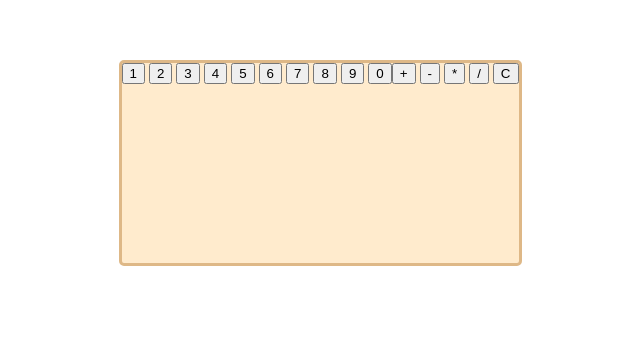
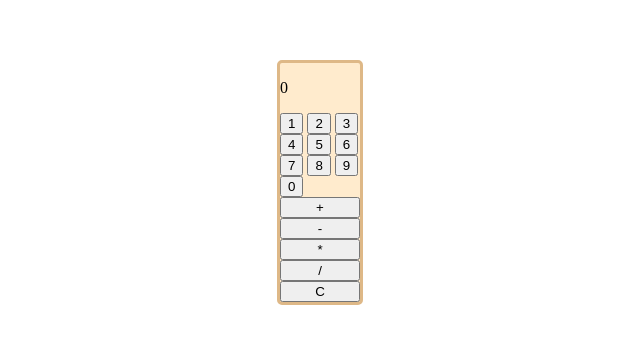
Before and after one commit to TrentJackson55/web-calculator, a plain HTML site: page index.html in a window 1280 px wide. Shown: the part 240-584 px from the top of the page, without its empty margins (320-960 px from the left). Drawn offline with Linux system fonts and the light colour scheme.

Commit message:
Implement basic calculator formatting

```diff
--- a/index.html
+++ b/index.html
@@ -10,7 +10,7 @@
 <body>
     <div id="calculator">
         <div class="display">
-
+            <p id="display-value">0</p>
         </div>
 
         <div class="digits">
--- a/styles.css
+++ b/styles.css
@@ -6,6 +6,7 @@ body {
 
 #calculator {
     display: flex;
+    flex-direction: column;
     justify-content: center;
     background-color:blanchedalmond;
     border-radius: 5px;
@@ -14,3 +15,11 @@ body {
     min-height: 200px;
     max-width: 400px;
 }
+.operators {
+    display: flex;
+    flex-direction: column;
+}
+
+.digits {
+    max-width: 80px;
+}
```
